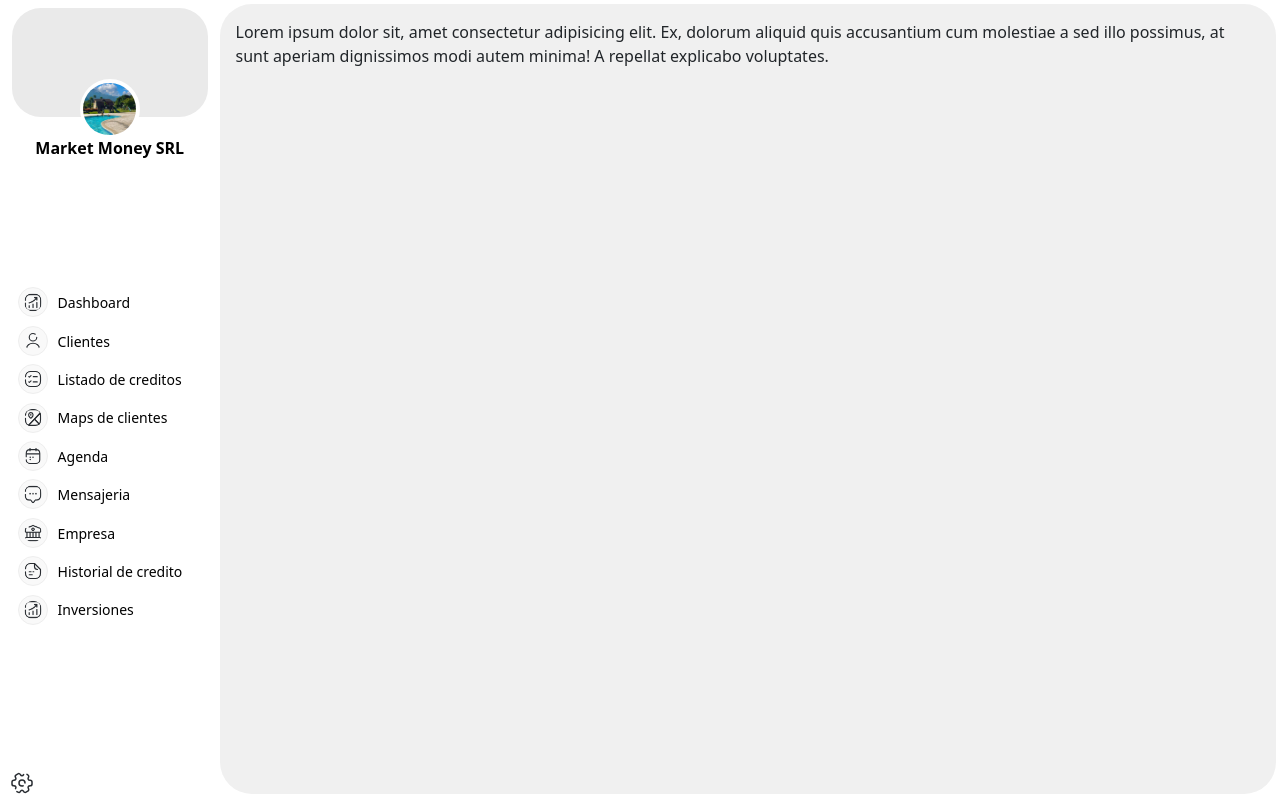
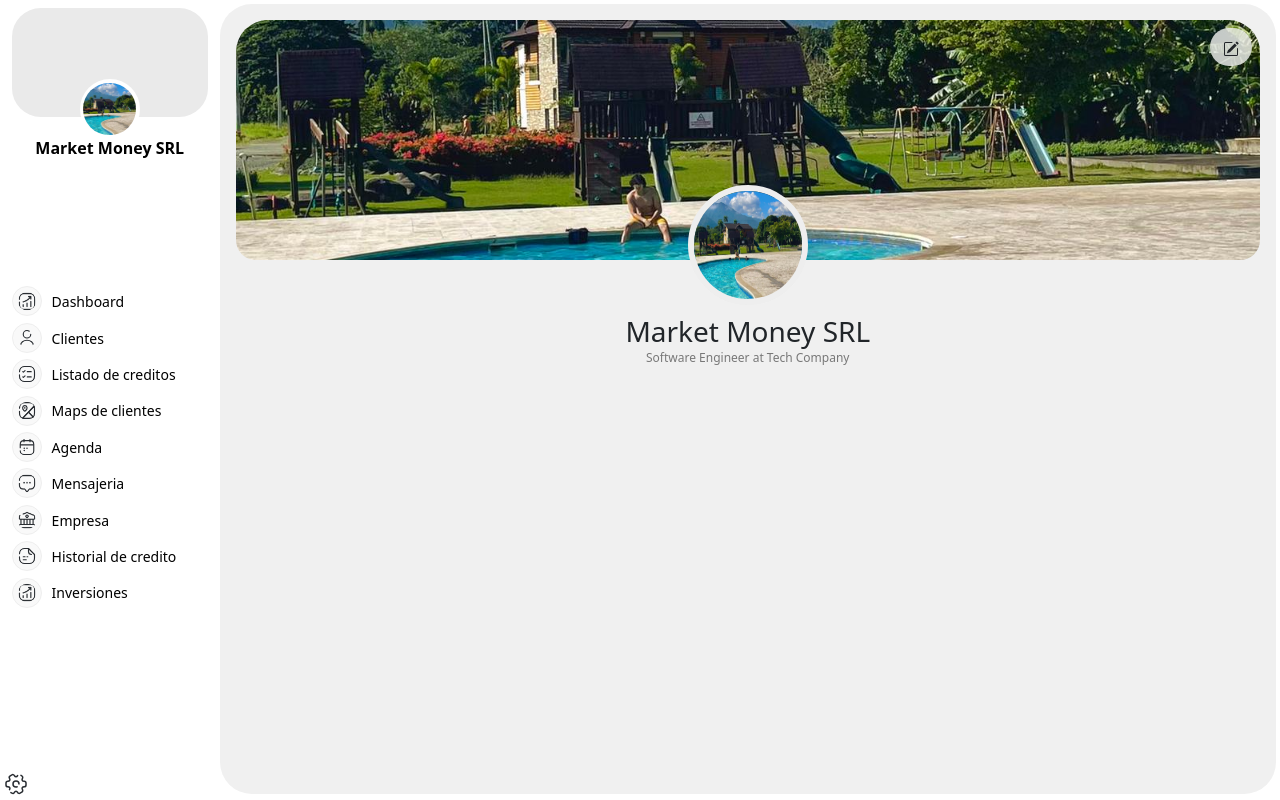
Before and after one commit to the-wandy-olivares/Money, a Django app: page /company/company in a window 1280 px wide. Run offline with Django 5.2, Linux system fonts and the light colour scheme.

Commit message:
Agregar sección de perfil con estilos y mejoras en la plantilla base, incluyendo ajustes de diseño y nuevas clases de estilo

```diff
--- a/Easy/Company/templates/company/company.html
+++ b/Easy/Company/templates/company/company.html
@@ -1,5 +1,56 @@
 {% extends "base/base.html" %}
+{% block content %}
+      {% load static %}
+           <section>
 
-{% block content %}
-      Lorem ipsum dolor sit, amet consectetur adipisicing elit. Ex, dolorum aliquid quis accusantium cum molestiae a sed illo possimus, at sunt aperiam dignissimos modi autem minima! A repellat explicabo voluptates.
+            <div class="profile position-relative">
+                  <div class="cover-photo ">
+                        <img src="{% static "img/me.JPEG" %}" alt="Cover Photo">
+                        <button class="position-absolute top-0 end-0 m-2 btn blur-20 bg-white bg-opacity-75 rounded-5">
+                              <svg xmlns="http://www.w3.org/2000/svg" width="16" height="16" fill="currentColor" class="bi bi-pencil-square" viewBox="0 0 16 16">
+                                    <path d="M15.502 1.94a.5.5 0 0 1 0 .706L14.459 3.69l-2-2L13.502.646a.5.5 0 0 1 .707 0l1.293 1.293zm-1.75 2.456-2-2L4.939 9.21a.5.5 0 0 0-.121.196l-.805 2.414a.25.25 0 0 0 .316.316l2.414-.805a.5.5 0 0 0 .196-.12l6.813-6.814z"/>
+                                    <path fill-rule="evenodd" d="M1 13.5A1.5 1.5 0 0 0 2.5 15h11a1.5 1.5 0 0 0 1.5-1.5v-6a.5.5 0 0 0-1 0v6a.5.5 0 0 1-.5.5h-11a.5.5 0 0 1-.5-.5v-11a.5.5 0 0 1 .5-.5H9a.5.5 0 0 0 0-1H2.5A1.5 1.5 0 0 0 1 2.5z"/>
+                                  </svg>
+                        </button>
+                  </div>
+                  <div class="profile-photo">
+                        <img src="{% static "img/me.JPEG" %}" alt="Profile Photo">
+                  </div>
+                  <div class="profile-info">
+                        <h3 class="p-0 m-0"> Market Money SRL </h3>
+                        <p class="text-black-50 p-0 m-0" style="font-size: 12px;">Software Engineer at Tech Company</p>
+                  </div>
+                  <div class="w-100 d-flex justify-content-center mt-1 d-none">
+                        <p class="bg-white bg-opacity-75 m-0 p-3  rounded-5 text-black-50"
+                              style="width: 30rem; font-size: 14px; border: 1px solid rgb(226, 226, 226);">
+                              Lorem ipsum dolor sit, amet consectetur adipisicing elit. Inventore veniam suscipit cupiditate iusto fuga hic asperiores rem animi, quae laboriosam ratione deserunt accusantium vel corrupti perspiciatis ut. A, qui asperiores.
+                        </p>
+                  </div>
+
+            </div>
+
+            <style>
+                  .profile {
+                        text-align: center;
+                  }
+                  .cover-photo img {
+                        width: 100%;
+                        height: 15rem;
+                        object-fit: cover;
+                        border-radius: 2rem;
+                        border-bottom-right-radius: 20px;
+                        border-bottom-left-radius: 20px;
+                  }
+                  .profile-photo img {
+                        width: 120px;
+                        height: 120px;
+                        border-radius: 50%;
+                        margin-top: -75px;
+                        border: 6px solid var(--bg-2);
+                  }
+                  .profile-info {
+                        margin-top: 10px;
+                  }
+            </style>
+      </section>
 {% endblock %}
--- a/Easy/Easy/templates/base/base.html
+++ b/Easy/Easy/templates/base/base.html
@@ -16,12 +16,60 @@
       * {
             scrollbar-width: none;
             touch-action: pan-x pan-y;
+            box-sizing: border-box;
+            margin: 0;
+            padding: 0;
       }
 
       :root {
             --bg-primary:rgb(255, 255, 255) ;
             --bg-secundary:  #f0f0f0 ;
+            --bg-2: #eeeeee;
             --bg-enfasis: {{company.bg_color}} !important;
+      }
+
+      ::-webkit-scrollbar-track {
+            background-color: transparent;
+    }
+
+    ::-webkit-scrollbar-thumb {
+            background-color: transparent;
+    }
+
+
+    ::-webkit-scrollbar-thumb:hover {
+            background-color: transparent;
+    }
+    html {
+            touch-action: manipulation;
+            -ms-touch-action: manipulation;
+            -webkit-user-select: none;
+            -moz-user-select: none;
+            -ms-user-select: none;
+            user-select: none !important;
+            -webkit-text-size-adjust: 100%;
+            -moz-text-size-adjust: 100%;
+            -ms-text-size-adjust: 100%;
+            text-size-adjust: 100%;
+
+      }
+      .blur-5 {
+            -webkit-backdrop-filter: blur(5px) !important;
+            backdrop-filter: blur(5px) !important;
+      }
+
+
+      .blur-10 {
+            -webkit-backdrop-filter: blur(10px) !important;
+            backdrop-filter: blur(10px) !important;
+      }
+      .blur-20 {
+            -webkit-backdrop-filter: blur(20px) !important;
+            backdrop-filter: blur(20px) !important;
+      }
+      .blur-50 {
+            -webkit-backdrop-filter: blur(50px) !important;
+            backdrop-filter: blur(50px) !important;
       }
 
       .bg-primary-w {
```
